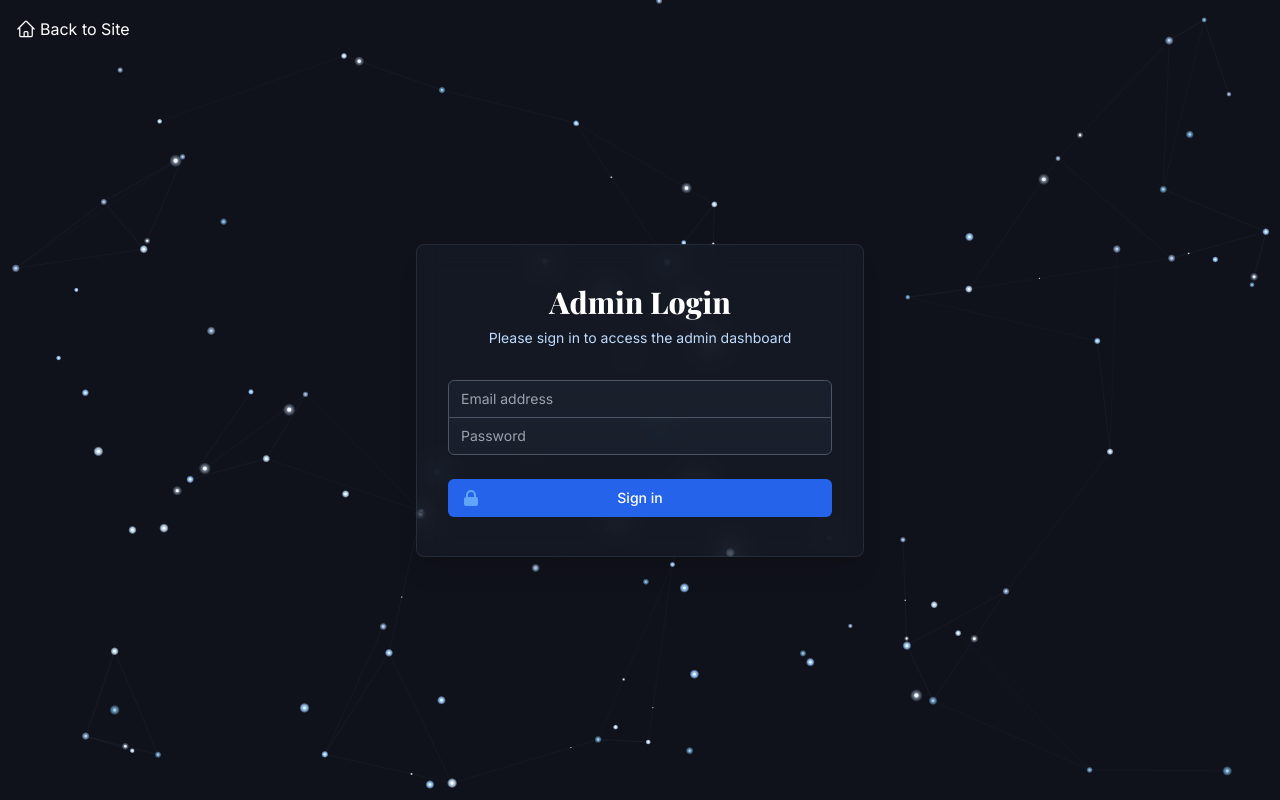
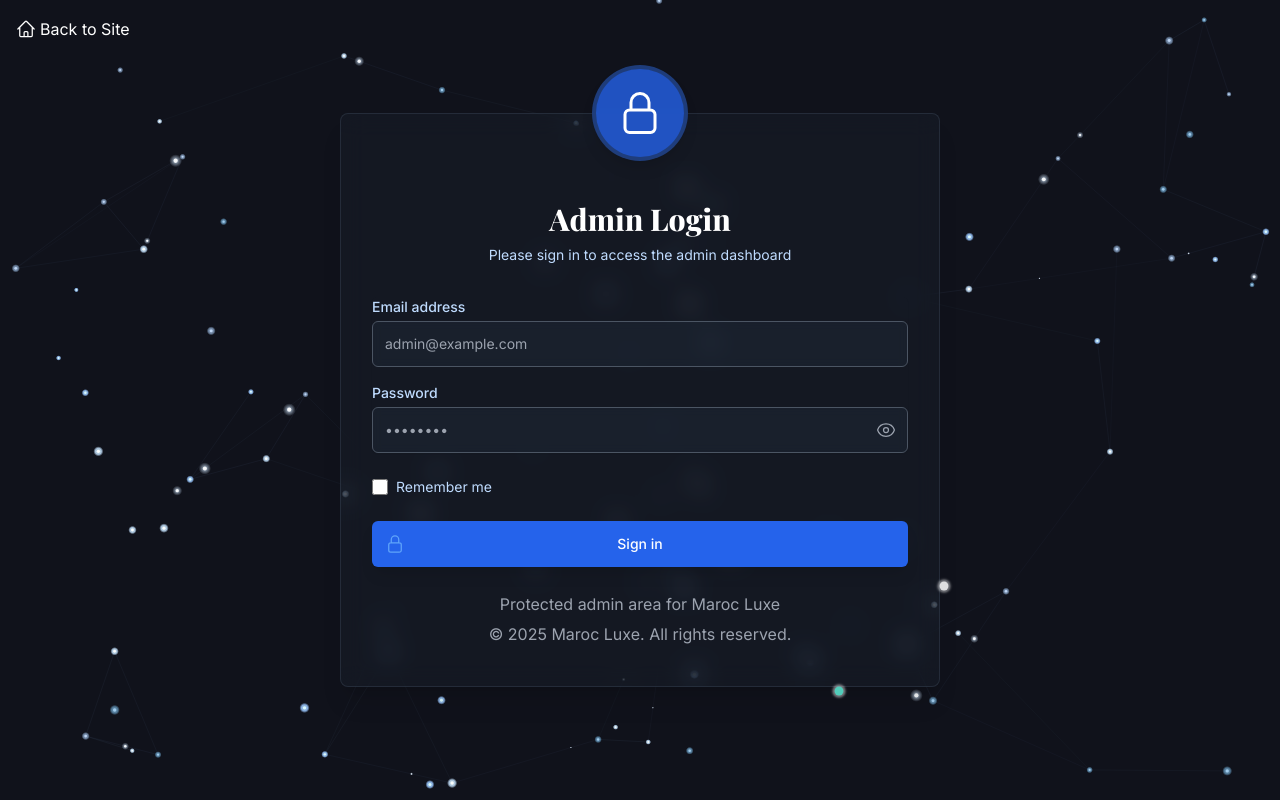
Before and after one commit to mereymouafi/maroc.luxe, a React (Vite) app: page /admin/login in a window 1280 px wide. Built offline with nearby package versions, Linux system fonts and the light colour scheme; a web font is replaced by a local one.

Commit message:
admin-dash

```diff
--- /dev/null
+++ b/src/components/BorderStar.tsx
@@ -0,0 +1,116 @@
+import React, { useEffect, useRef } from 'react';
+import { motion } from 'framer-motion';
+
+interface BorderStarProps {
+  containerRef: React.RefObject<HTMLDivElement>;
+  direction?: 'clockwise' | 'counterclockwise';
+  color?: string;
+}
+
+const BorderStar: React.FC<BorderStarProps> = ({ containerRef, direction = 'clockwise', color = '#FFFFFF' }) => {
+  const starRef = useRef<HTMLDivElement>(null);
+  const [position, setPosition] = React.useState({ x: 0, y: 0 });
+  const [progress, setProgress] = React.useState(0);
+
+  // Update star position along the border
+  useEffect(() => {
+    if (!containerRef.current || !starRef.current) return;
+
+    // Animation frame for smooth movement
+    let animationId: number;
+    let lastTime = 0;
+
+    const animateStar = (time: number) => {
+      if (!lastTime) lastTime = time;
+      const deltaTime = time - lastTime;
+      lastTime = time;
+
+      // Speed control - complete one circuit in about 10 seconds
+      const increment = deltaTime / 10000;
+
+      // Handle direction (clockwise or counterclockwise)
+      if (direction === 'clockwise') {
+        setProgress(prev => (prev + increment) % 1);
+      } else {
+        setProgress(prev => (prev - increment + 1) % 1);
+      }
+
+      animationId = requestAnimationFrame(animateStar);
+    };
+
+    animationId = requestAnimationFrame(animateStar);
+
+    return () => {
+      cancelAnimationFrame(animationId);
+    };
+  }, [containerRef]);
+
+  // Calculate position based on progress (0-1)
+  useEffect(() => {
+    if (!containerRef.current) return;
+
+    const container = containerRef.current;
+    const rect = container.getBoundingClientRect();
+
+    // Container dimensions
+    const width = rect.width;
+    const height = rect.height;
+
+    // Total perimeter length
+    const perimeter = 2 * (width + height);
+    const distanceAlongPerimeter = progress * perimeter;
+
+    let x = 0;
+    let y = 0;
+
+    // Top edge
+    if (distanceAlongPerimeter < width) {
+      x = distanceAlongPerimeter;
+      y = 0;
+    }
+    // Right edge
+    else if (distanceAlongPerimeter < width + height) {
+      x = width;
+      y = distanceAlongPerimeter - width;
+    }
+    // Bottom edge
+    else if (distanceAlongPerimeter < 2 * width + height) {
+      x = width - (distanceAlongPerimeter - width - height);
+      y = height;
+    }
+    // Left edge
+    else {
+      x = 0;
+      y = height - (distanceAlongPerimeter - 2 * width - height);
+    }
+
+    setPosition({ x, y });
+  }, [progress, containerRef]);
+
+  return (
+    <motion.div
+      ref={starRef}
+      className="absolute w-2 h-2 z-10"
+      style={{
+        left: `${position.x}px`,
+        top: `${position.y}px`,
+        transform: 'translate(-50%, -50%)',
+        pointerEvents: 'none'
+      }}
+      animate={{
+        scale: [1, 1.2, 1],
+        opacity: [0.7, 1, 0.7]
+      }}
+      transition={{
+        duration: 2,
+        repeat: Infinity,
+        ease: "easeInOut"
+      }}
+    >
+      {/* Sharp star with crisp edges */}
+      <div className="w-full h-full rounded-full" style={{ backgroundColor: color, boxShadow: '0 0 2px 2px rgba(255, 255, 255, 0.5)' }} />
+    </motion.div>
+  );
+};
+
+export default BorderStar;
--- a/src/pages/AdminLoginPage.tsx
+++ b/src/pages/AdminLoginPage.tsx
@@ -1,18 +1,38 @@
-import React, { useState } from 'react';
+import React, { useState, useEffect, useRef } from 'react';
 import { useNavigate, Link } from 'react-router-dom';
 import { useAuth } from '../context/AuthContext';
 import { Helmet } from 'react-helmet-async';
-import { HomeIcon } from '@heroicons/react/24/outline';
+import { HomeIcon, LockClosedIcon, EyeIcon, EyeSlashIcon } from '@heroicons/react/24/outline';
+import { motion } from 'framer-motion';
 import NetworkBackground from '../components/StarryBackground';
+import BorderStar from '../components/BorderStar';
 
 const AdminLoginPage: React.FC = () => {
   const [email, setEmail] = useState('');
   const [password, setPassword] = useState('');
   const [error, setError] = useState<string | null>(null);
   const [loading, setLoading] = useState(false);
+  const [rememberMe, setRememberMe] = useState(false);
+  const [showPassword, setShowPassword] = useState(false);
+  const [mounted, setMounted] = useState(false);
+
+  // Reference to the container div for the border star
+  const containerRef = useRef<HTMLDivElement>(null);
 
   const { login } = useAuth();
   const navigate = useNavigate();
+
+  // Animation on mount
+  useEffect(() => {
+    setMounted(true);
+
+    // Check if email is saved in localStorage
+    const savedEmail = localStorage.getItem('admin_email');
+    if (savedEmail) {
+      setEmail(savedEmail);
+      setRememberMe(true);
+    }
+  }, []);
 
   const handleSubmit = async (e: React.FormEvent) => {
     e.preventDefault();
@@ -33,6 +53,13 @@ const AdminLoginPage: React.FC = () => {
         return;
       }
 
+      // Save email to localStorage if remember me is checked
+      if (rememberMe) {
+        localStorage.setItem('admin_email', email);
+      } else {
+        localStorage.removeItem('admin_email');
+      }
+
       // Redirect to admin dashboard on successful login
       navigate('/admin/orders');
     } catch (err) {
@@ -41,6 +68,10 @@ const AdminLoginPage: React.FC = () => {
     } finally {
       setLoading(false);
     }
+  };
+
+  const togglePasswordVisibility = () => {
+    setShowPassword(!showPassword);
   };
 
   return (
@@ -61,10 +92,27 @@ const AdminLoginPage: React.FC = () => {
           <title>Admin Login | Maroc Luxe</title>
         </Helmet>
 
-        {/* Login container with blurry background */}
-        <div className="max-w-md w-full relative">
+        {/* Login container with blurry background - wider to match the red outline */}
+        <motion.div
+          ref={containerRef}
+          initial={{ opacity: 0, y: 20 }}
+          animate={mounted ? { opacity: 1, y: 0 } : { opacity: 0, y: 20 }}
+          transition={{ duration: 0.5 }}
+          className="w-[600px] max-w-[90vw] relative"
+        >
+          {/* Two moving stars along the border in opposite directions */}
+          <BorderStar containerRef={containerRef} direction="clockwise" color="#5EEAD4" />
+          <BorderStar containerRef={containerRef} direction="counterclockwise" color="#FFFFFF" />
+
           {/* Blurry background container */}
           <div className="absolute inset-0 bg-gray-800/30 backdrop-blur-md rounded-lg border border-gray-700/50 shadow-xl z-0"></div>
+
+          {/* Logo avatar */}
+          <div className="relative z-10">
+            <div className="mx-auto -mt-12 w-24 h-24 rounded-full bg-blue-600/80 backdrop-blur-sm flex items-center justify-center shadow-lg border-4 border-gray-800/50">
+              <LockClosedIcon className="h-12 w-12 text-white" aria-hidden="true" />
+            </div>
+          </div>
 
           {/* Form content */}
           <div className="relative z-10 px-8 py-10">
@@ -76,50 +124,92 @@ const AdminLoginPage: React.FC = () => {
             </p>
 
             <form className="mt-8 space-y-6" onSubmit={handleSubmit}>
-              <div className="rounded-md shadow-sm -space-y-px">
+              <div className="rounded-md shadow-sm space-y-4">
+                {/* Email field with label */}
                 <div>
-                  <label htmlFor="email-address" className="sr-only">Email address</label>
+                  <label htmlFor="email-address" className="block text-sm font-medium text-blue-200 mb-1">Email address</label>
+                  <div className="relative">
                     <input
                       id="email-address"
                       name="email"
                       type="email"
                       autoComplete="email"
                       required
-                    className="appearance-none rounded-none relative block w-full px-3 py-2 border border-gray-600 bg-gray-800/50 placeholder-gray-400 text-white rounded-t-md focus:outline-none focus:ring-blue-500 focus:border-blue-500 focus:z-10 sm:text-sm backdrop-blur-sm"
-                    placeholder="Email address"
+                      className="appearance-none relative block w-full px-3 py-3 border border-gray-600 bg-gray-800/50 placeholder-gray-400 text-white rounded-md focus:outline-none focus:ring-blue-500 focus:border-blue-500 focus:z-10 sm:text-sm backdrop-blur-sm transition-all duration-200 hover:border-blue-400"
+                      placeholder="admin@example.com"
                       value={email}
                       onChange={(e) => setEmail(e.target.value)}
                     />
                   </div>
+                </div>
+
+                {/* Password field with label and toggle visibility */}
                 <div>
-                  <label htmlFor="password" className="sr-only">Password</label>
+                  <label htmlFor="password" className="block text-sm font-medium text-blue-200 mb-1">Password</label>
+                  <div className="relative">
                     <input
                       id="password"
                       name="password"
-                    type="password"
+                      type={showPassword ? "text" : "password"}
                       autoComplete="current-password"
                       required
-                    className="appearance-none rounded-none relative block w-full px-3 py-2 border border-gray-600 bg-gray-800/50 placeholder-gray-400 text-white rounded-b-md focus:outline-none focus:ring-blue-500 focus:border-blue-500 focus:z-10 sm:text-sm backdrop-blur-sm"
-                    placeholder="Password"
+                      className="appearance-none relative block w-full px-3 py-3 border border-gray-600 bg-gray-800/50 placeholder-gray-400 text-white rounded-md focus:outline-none focus:ring-blue-500 focus:border-blue-500 focus:z-10 sm:text-sm backdrop-blur-sm transition-all duration-200 hover:border-blue-400"
+                      placeholder="••••••••"
                       value={password}
                       onChange={(e) => setPassword(e.target.value)}
                     />
+                    <button
+                      type="button"
+                      onClick={togglePasswordVisibility}
+                      className="absolute inset-y-0 right-0 flex items-center pr-3 text-gray-400 hover:text-white transition-colors"
+                    >
+                      {showPassword ? (
+                        <EyeSlashIcon className="h-5 w-5" aria-hidden="true" />
+                      ) : (
+                        <EyeIcon className="h-5 w-5" aria-hidden="true" />
+                      )}
+                    </button>
+                  </div>
                 </div>
               </div>
 
+              {/* Remember me checkbox */}
+              <div className="flex items-center justify-between">
+                <div className="flex items-center">
+                  <input
+                    id="remember-me"
+                    name="remember-me"
+                    type="checkbox"
+                    className="h-4 w-4 text-blue-600 focus:ring-blue-500 border-gray-500 bg-gray-700 rounded"
+                    checked={rememberMe}
+                    onChange={() => setRememberMe(!rememberMe)}
+                  />
+                  <label htmlFor="remember-me" className="ml-2 block text-sm text-blue-200">
+                    Remember me
+                  </label>
+                </div>
+              </div>
+
+              {/* Error message with animation */}
               {error && (
-                <div className="text-red-400 text-sm text-center">
+                <motion.div
+                  initial={{ opacity: 0, y: -10 }}
+                  animate={{ opacity: 1, y: 0 }}
+                  className="text-red-400 text-sm p-2 bg-red-400/10 border border-red-400/20 rounded-md text-center"
+                >
                   {error}
-                </div>
+                </motion.div>
               )}
 
-              <div>
-                <button
+              <div className="mt-6">
+                <motion.button
                   type="submit"
                   disabled={loading}
-                  className={`group relative w-full flex justify-center py-2 px-4 border border-transparent text-sm font-medium rounded-md text-white ${
+                  whileHover={{ scale: 1.01 }}
+                  whileTap={{ scale: 0.99 }}
+                  className={`group relative w-full flex justify-center py-3 px-4 border border-transparent text-sm font-medium rounded-md text-white ${
                     loading ? 'bg-blue-500/70' : 'bg-blue-600 hover:bg-blue-700'
-                  } focus:outline-none focus:ring-2 focus:ring-offset-2 focus:ring-blue-500 backdrop-blur-sm`}
+                  } focus:outline-none focus:ring-2 focus:ring-offset-2 focus:ring-blue-500 backdrop-blur-sm transition-all duration-200 shadow-lg`}
                 >
                   {loading ? (
                     <span className="absolute left-0 inset-y-0 flex items-center pl-3">
@@ -130,17 +220,21 @@ const AdminLoginPage: React.FC = () => {
                     </span>
                   ) : (
                     <span className="absolute left-0 inset-y-0 flex items-center pl-3">
-                      <svg className="h-5 w-5 text-blue-400 group-hover:text-blue-300" xmlns="http://www.w3.org/2000/svg" viewBox="0 0 20 20" fill="currentColor" aria-hidden="true">
-                        <path fillRule="evenodd" d="M5 9V7a5 5 0 0110 0v2a2 2 0 012 2v5a2 2 0 01-2 2H5a2 2 0 01-2-2v-5a2 2 0 012-2zm8-2v2H7V7a3 3 0 016 0z" clipRule="evenodd" />
-                      </svg>
+                      <LockClosedIcon className="h-5 w-5 text-blue-400 group-hover:text-blue-300" aria-hidden="true" />
                     </span>
                   )}
                   {loading ? 'Signing in...' : 'Sign in'}
-                </button>
+                </motion.button>
+              </div>
+
+              {/* Footer */}
+              <div className="mt-6 text-center text-xs text-gray-400">
+                <p>Protected admin area for Maroc Luxe</p>
+                <p className="mt-1">© {new Date().getFullYear()} Maroc Luxe. All rights reserved.</p>
               </div>
             </form>
           </div>
-        </div>
+        </motion.div>
       </div>
     </div>
   );
```
Also changed, not shown: src/components/admin/AdminNavbar.tsx (+2 -5 lines). Lines whose indentation alone changed are shown as unchanged.
